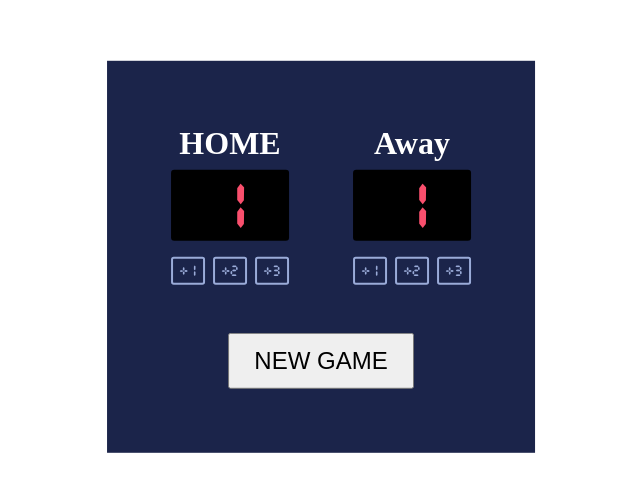
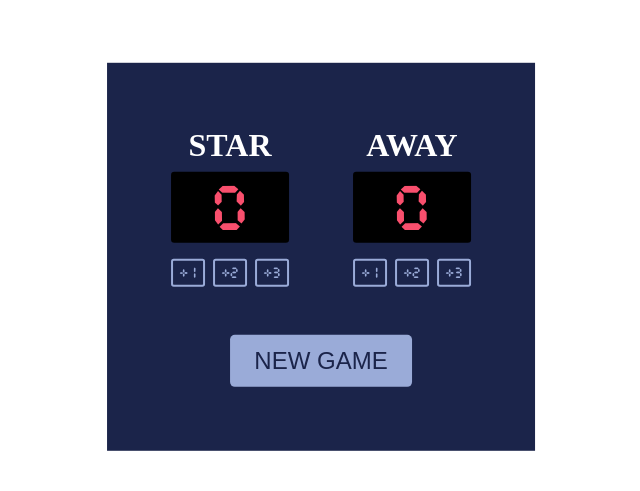
Before and after one commit to Sytreacy/basketball-scoreboard, a plain HTML site: page index.html in a window 1280 px wide. Shown: the part 143-634 px from the top of the page, without its empty margins (319-959 px from the left). Drawn offline with Linux system fonts and the light colour scheme.

Commit message:
change team names & new game button design

```diff
--- a/index.css
+++ b/index.css
@@ -48,6 +48,7 @@ body {
 .team-name {
   font-size: 2rem;
   text-align: center;
+  text-transform: uppercase;
 }
 
 .team-score-1 {
@@ -76,6 +77,7 @@ body {
 
 .score {
   display: flex;
+  justify-content: center;
   gap: 0.5em;
 }
 
@@ -96,4 +98,12 @@ body {
   padding: 0.5em 1em;
   text-transform: uppercase;
   font-size: 1.5rem;
+  border: none;
+  color: #1B244A;
+  background-color: #9AABD8;
+  border-radius: 0.2em;
 }
+
+.new-game:hover {
+  background-color: white;
+}
--- a/index.html
+++ b/index.html
@@ -7,9 +7,9 @@
     <div class="wrapper">
       <div class="container">
         <div class="team-score-1">
-          <h3 class="white team-name">HOME</h3>
+          <h3 class="white team-name">Star</h3>
           <div class="box">
-            <span id="home-score" class="score-result digital-font">1</span>
+            <span id="home-score" class="score-result digital-font">0</span>
           </div>
           <div class="score">
             <button class="plus digital-font home-plus">+1</button>
@@ -20,7 +20,7 @@
         <div class="team-score-2">
           <h3 class="white team-name">Away</h3>
           <div class="box">
-            <span id="guest-score" class="score-result digital-font">1</span>
+            <span id="guest-score" class="score-result digital-font">0</span>
           </div>
           <div class="score">
             <button class="plus digital-font guest-plus">+1</button>
```
